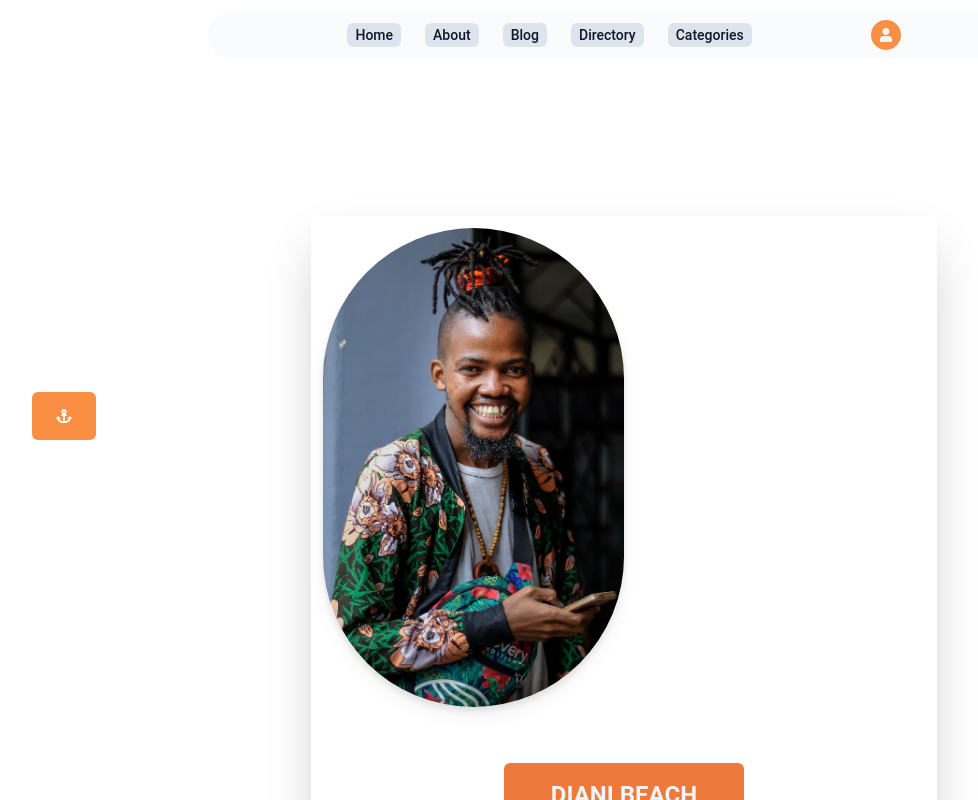
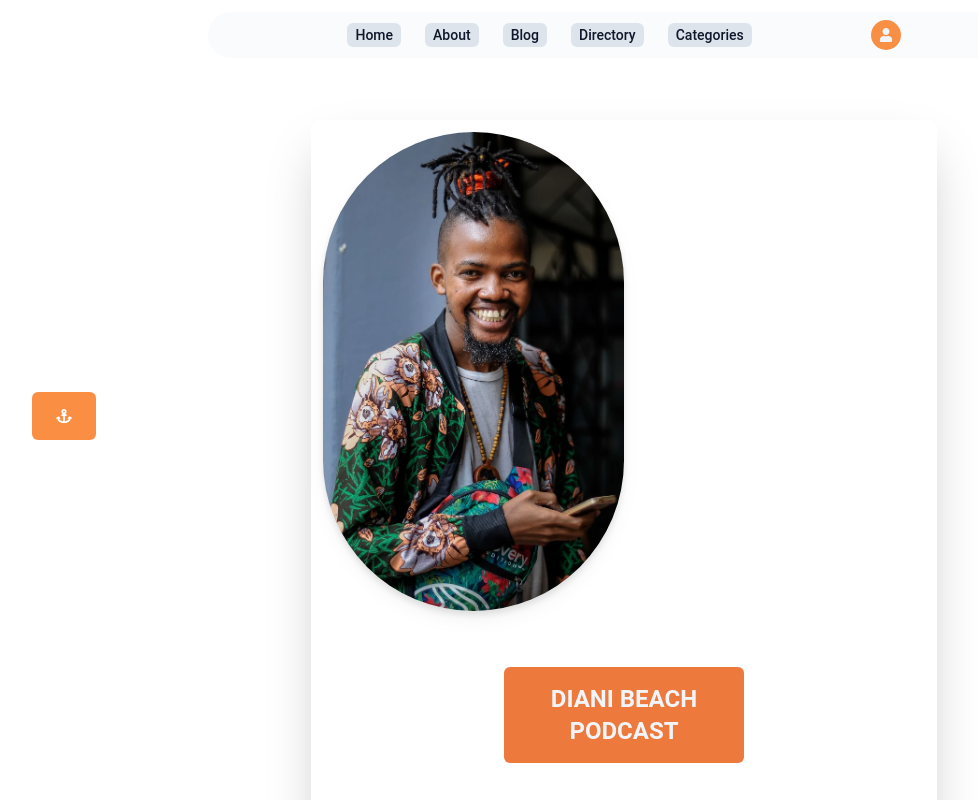
Before and after one commit to MatthewsRicky/travelapp, a Next.js app: page / in a window 1280 px wide. Shown: the top 800 px of the page, without its empty margins (16-994 px from the left). Built offline with nearby package versions, Linux system fonts and the light colour scheme.

Commit message:
vertical spacing

```diff
--- a/components/Hero.tsx
+++ b/components/Hero.tsx
@@ -4,10 +4,10 @@ import Image from "next/image";
 import Button from "./Button";
 const Hero = () => {
 	return (
-		<section className='relative z-100 max-container flex flex-col justify-center items-center gap-6 mt-28 py-10'>
+		<section className='relative z-100 max-container flex flex-col justify-center items-center gap-6 mt-8 py-6'>
 			<div className='relative flex flex-col mt-16'>
 				<div className='justify-around w-[60%] items-center relative mx-auto flex z-20 sm:w-[85%] flex-col sm:flex-col gap-4 px-3 py-3 rounded-lg shadow-2xl backdrop-blur-sm'>
-					<div className='flex z-20 rounded-full'>
+					<div className='flex'>
 						<Image
 							src='/libosso_profile.webp'
 							alt='Libosso'
```
